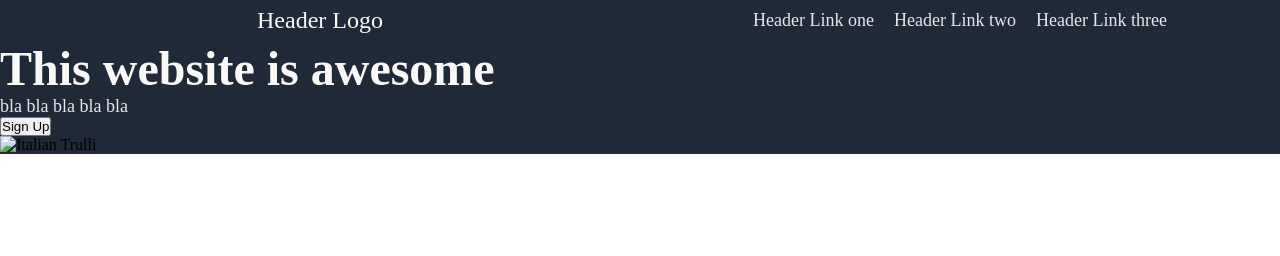
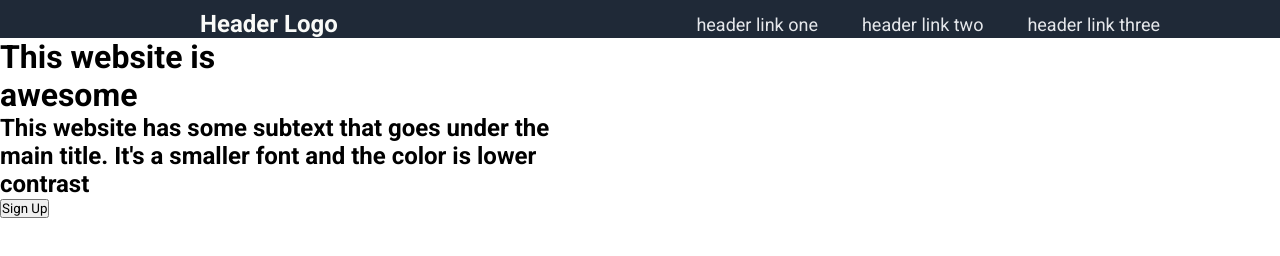
Before and after one commit to bilal7779/Landing-page, a plain HTML site: page file.html in a window 1280 px wide. Drawn offline with Linux system fonts and the light colour scheme.

Commit message:
STARTING AND ENDING HEADER + STARTING MAIN

```diff
--- a/Styles.css
+++ b/Styles.css
@@ -1,49 +1,40 @@
+@import url('https://fonts.googleapis.com/css2?family=Roboto:ital,wght@0,100;0,300;0,400;0,500;0,700;0,900;1,100;1,300;1,400;1,500;1,700;1,900&display=swap');
+
 *{
+    padding: 0;
     margin: 0;
-    padding: 0;
-}
-body{
-font-family: "Roboto Slab", serif;
-}
-.first-section{
-    background-color: #1F2937;
-}
-#header-logo{
-    font-size: 24px;
-    color: #F9FAF8;
-}
-.nav-bar{
-    display: flex;
-    flex-direction: row;
+    font-family: "Roboto", sans-serif;
 }
 
-.header-link{
-    font-size: 18px;
-    color: #E5E7EB;
-    margin: 10px;
+.header{
+    background-color: #1F2937;
+    display: flex;
+    justify-content: space-between;
+    align-items: center;
+    padding-top: 10px;
 }
 
-ul{
-    display: flex;
-    flex-direction: row;
+.header-logo{
+    font-size: 24px;
+    font-weight: bolder;
+    color: #F9FAF8;
+    margin-left: 200px;
 }
-.navbar-logo,.navbar-links{
-    display: flex;
-    width: 50%;
-    justify-content: center;
-    align-items: center;
+
+.links{
+    list-style-type: none;
+    margin-right: 100px;
 }
-#title{
-    font-size: 48px;
-    font: weight bolder;
-    color: #F9FAF8;
+
+li{
+    font-size: 18px;
+    display: inline-block;
+    padding-left: 20px;
+    padding-right: 20px;
 }
-#main-text{
+
+a{
+    text-decoration: none;
     font-size: 18px;
     color: #E5E7EB;
 }
-.main{
-    width: 50%;
-    justify-content: center;
-    align-items: center;
-}
--- a/file.html
+++ b/file.html
@@ -3,36 +3,29 @@
 <head>
     <meta charset="UTF-8">
     <meta name="viewport" content="width=device-width, initial-scale=1.0">
-    <title>My First Landing Page</title>
+    <title>Landing Page</title>
     <link rel="stylesheet" href="Styles.css">
-    <style>
-        @import url('https://fonts.googleapis.com/css2?family=Roboto:ital,wght@0,100;0,300;0,400;0,500;0,700;0,900;1,100;1,300;1,400;1,500;1,700;1,900&display=swap');
-        </style>
 </head>
 <body>
-   <div class="first-section">
-    <div class="nav-bar">
-        <div class="navbar-logo">
-            <p id="header-logo">Header Logo</p>
-        </div>
-        <div class="navbar-links">
-            <ul style="list-style-type:none;">
-                <li class="header-link">Header Link one</li>
-                <li class="header-link">Header Link two</li>
-                <li class="header-link">Header Link three</li>
-              </ul>
+    <div class="header">
+        <div class="header-logo">Header Logo</div>
+        <div class="links">
+            <ul>
+                <li><a href="#">header link one</a></li>
+                <li><a href="#">header link two</a></li>
+                <li><a href="#">header link three</a></li>
+            </ul>
         </div>
     </div>
-    <div class="hero">
-        <div class="hero-left">
-            <h1 id="title">This website is awesome</h1>
-            <p id="main-text">bla bla bla bla bla</p>
-            <button id="button1">Sign Up</button>
-        <div class="hero-right">
-            <img src="pic_trulli.jpg" alt="Italian Trulli">
+    <div class="main">
+        <div class="hero">
+            <h1>This website is <br> awesome</h1>
+            <h2>This website has some subtext that goes under the <br> main title. It's a smaller font and the color is lower <br> contrast</h2>
+            <button>Sign Up</button>
+        <div class="image">
+            <img src="" alt="">
         </div>
         </div>
     </div>
-   </div>
 </body>
 </html>
```
Also changed, not shown: images/image-classification-input.jpeg (added).
